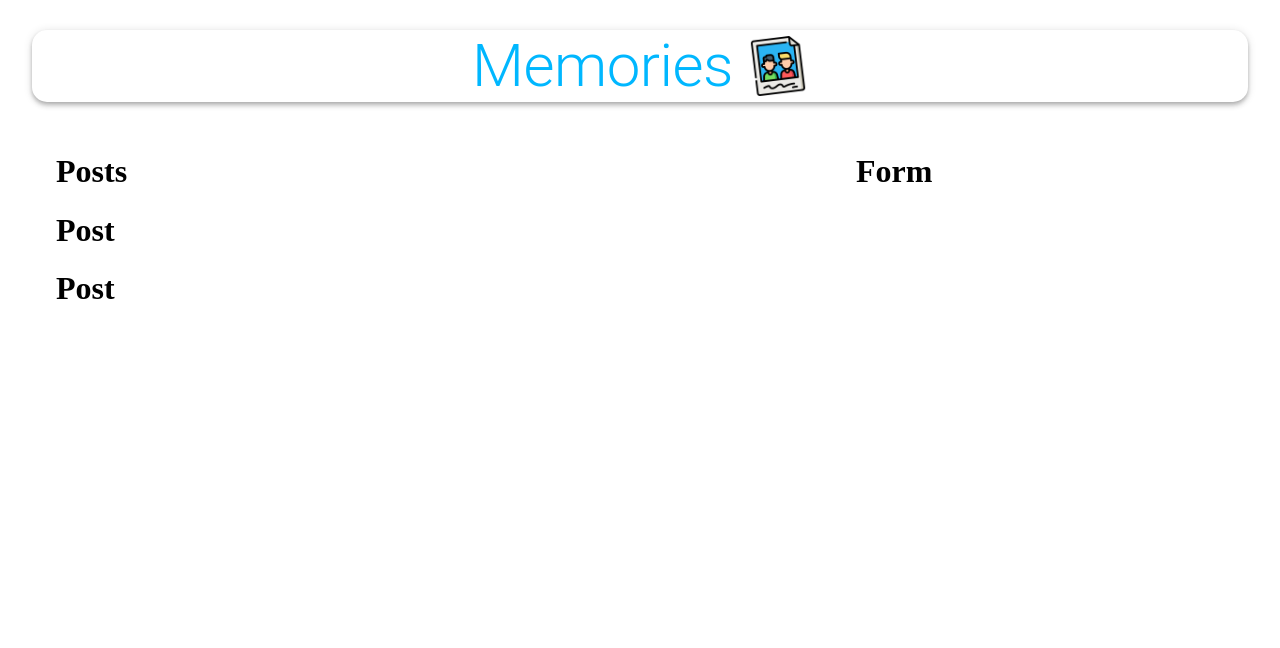
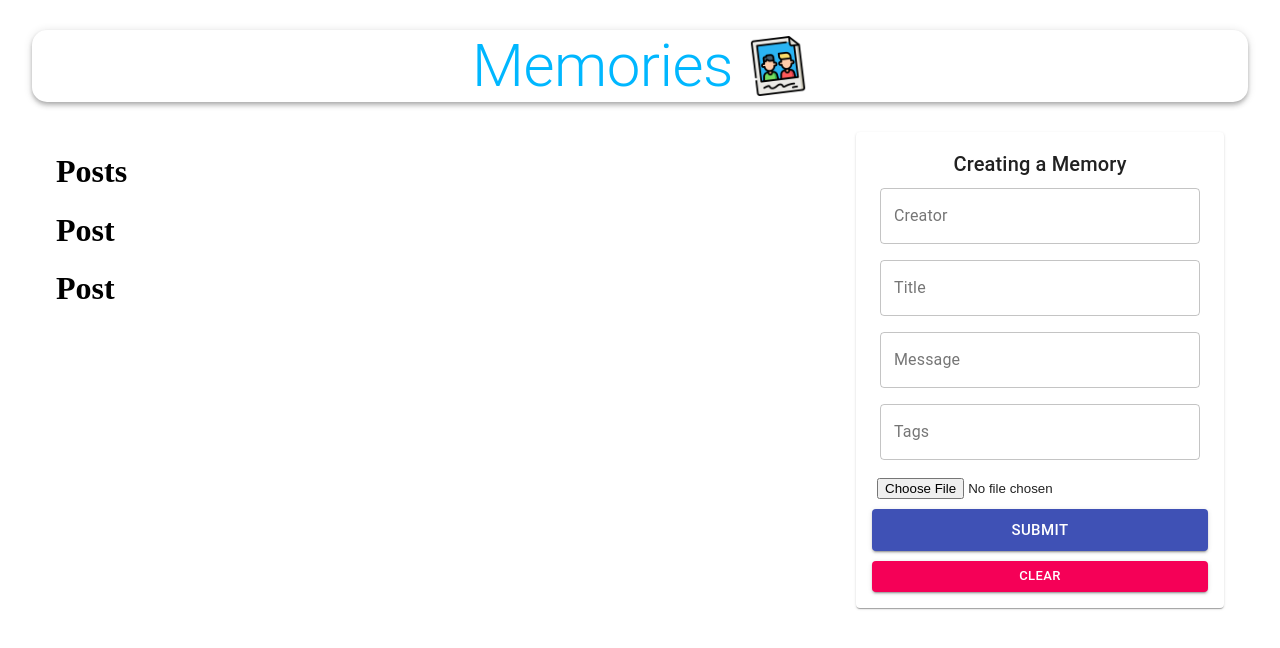
Before and after one commit to JLIB047/Memories-App, a React (Create React App) app in the folder client/: page / in a window 1280 px wide. Shown: the top 648 px of the page. Built offline with nearby package versions, Linux system fonts and the light colour scheme; no server answers.

Commit message:
created form, need redux lesson

```diff
--- a/client/src/App.js
+++ b/client/src/App.js
@@ -18,13 +18,13 @@
 
     return (
         <Container maxidth='lg'>
-            <AppBar className={classes.appBar} position='staitc' color='inherit'>
+            <AppBar className={classes.appBar} position='static' color='inherit'>
                 <Typography className={classes.heading} variant='h2' align='center'>Memories</Typography>
                 <img className={classes.image} src={memories} alt="memories" height="60"/>
             </AppBar>
             <Grow in>
                 <Container>
-                    <Grid container justify="space-between" aligntItems="stretch" spacing={4}>
+                    <Grid container justifyContent="space-between" alignItems="stretch" spacing={4}>
                         <Grid item xs={12} sm={7}>
                             <Posts/>
                         </Grid>
--- a/client/src/actions/posts.js
+++ b/client/src/actions/posts.js
@@ -9,14 +9,4 @@
     } catch (error) {
         console.log(error.message);
     }
-
-
-
-
-
-
-
-
-
-    dispatch(action);
 }
--- a/client/src/components/Form/Form.js
+++ b/client/src/components/Form/Form.js
@@ -1,11 +1,36 @@
-import React from 'react';
+import React, { useState } from 'react';
+import { TextField, Button, Typography, Paper} from '@material-ui/core';
+import FileBase from 'react-file-base64';
 import useStyles from './styles'
 
 const Form = () => {
+    const [postData, setPostData]=useState({ creator: '', title: '', message: '', tags: '', selectedFiles: '' });
+
     const classes = useStyles();
 
+    const handleSubmit = () => {
+
+    }
+
+    const clear = () => {
+
+    }
+    //mem.dev website to practice syntax
     return (
-        <h1>Form</h1>
+        <Paper className={classes.paper}>
+            <form autoComplete="off" noValidate className={`${classes.root} ${classes.form}`} onSubmit={handleSubmit}>
+            <Typography variant="h6">Creating a Memory</Typography>
+            <TextField name="creator" variant="outlined" label="Creator" fullWidth value={postData.creator} onChange={(e) => setPostData({ ...postData, creator: e.target.value })}/>
+            <TextField name="title" variant="outlined" label="Title" fullWidth value={postData.title} onChange={(e) => setPostData({ ...postData, title: e.target.value })}/>
+            <TextField name="message" variant="outlined" label="Message" fullWidth value={postData.message} onChange={(e) => setPostData({ ...postData, message: e.target.value })}/>
+            <TextField name="tags" variant="outlined" label="Tags" fullWidth value={postData.tags} onChange={(e) => setPostData({ ...postData, tags: e.target.value })}/>
+            <div className={classes.fileInput}>
+                <FileBase type= "file" multiple= {false} onDone={({base64}) => setPostData({...postData, selectedFile: base64})}/>
+            </div>
+            <Button className={classes.buttonSubmit} variant="contained" color="primary" size="large" type="submit" fullWidth>Submit</Button>
+            <Button variant="contained" color="secondary" size="small" onClick={clear} fullWidth>Clear</Button>
+            </form>
+        </Paper>
     );
 }
 
--- a/client/src/components/Posts/Posts.js
+++ b/client/src/components/Posts/Posts.js
@@ -1,9 +1,14 @@
 import React from 'react';
+import { useSelector } from 'react-redux';
+
 import Post from './Post/Post';
+
 import useStyles from './styles';
+const Posts = () => {
+    const posts = useSelector((state) => state.posts);
+    const classes = useStyles();
 
-const Posts = () => {
-    const classes = useStyles();
+    console.log(posts);
 
     return (
         <>
```
Also changed, not shown: 1 other file (tests, documents, lock files or other folders).
